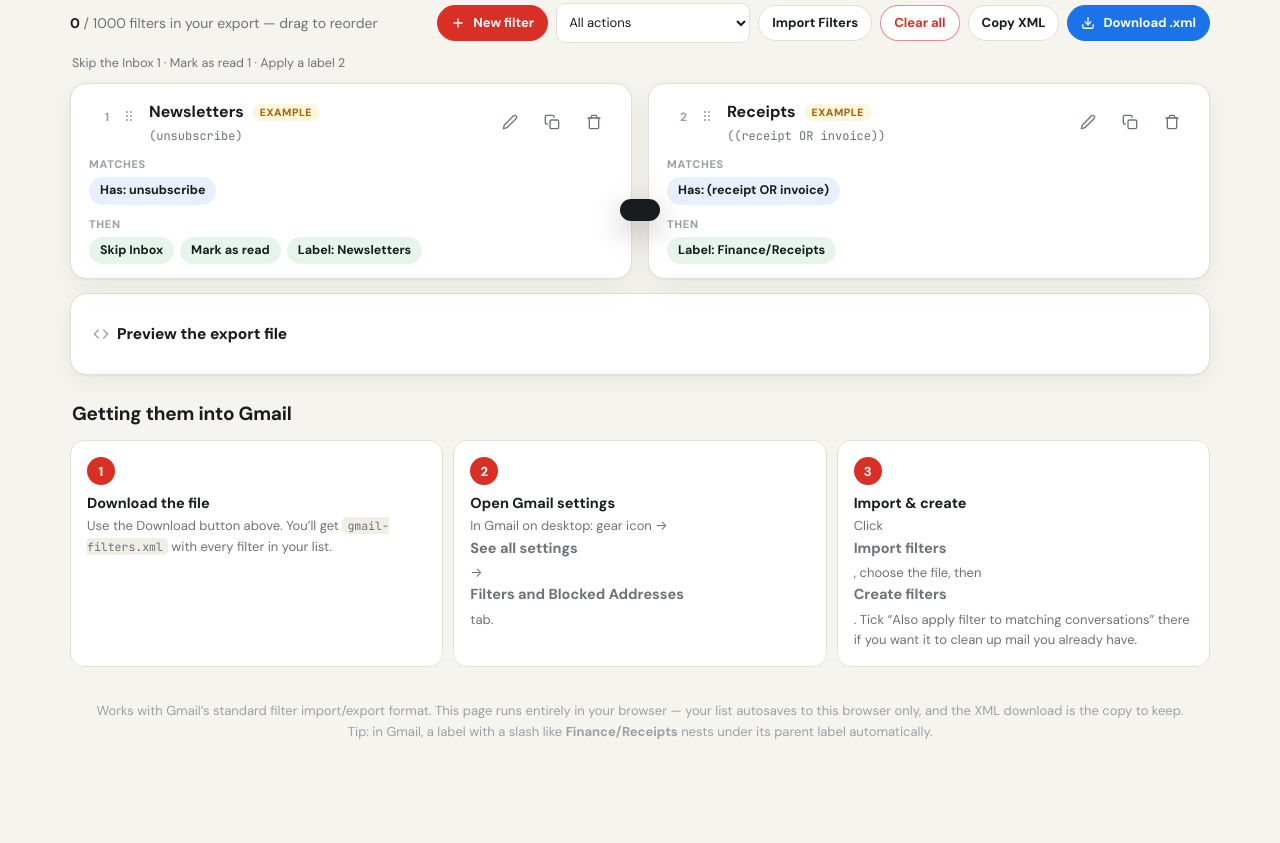
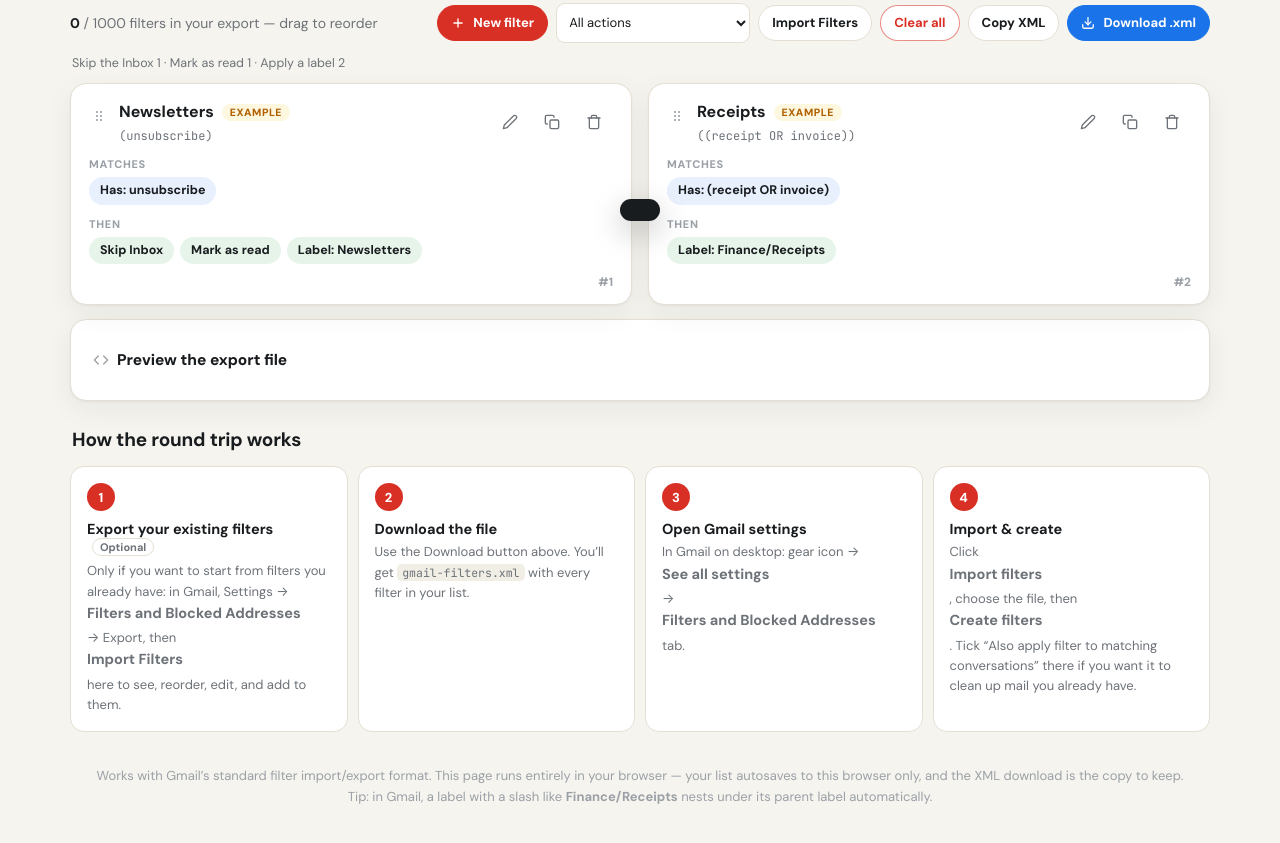
Before and after one commit to enonymous1/gmail-filter-builder, a plain HTML site: page index.html in a window 1280 px wide. Shown: the part 637-1480 px from the top of the page. Before the commit the page ends 1443 px from the top, so only its background shows below. Drawn offline with Linux system fonts and the light colour scheme.

Commit message:
Round-trip steps with optional export/import; order numbers to bottom-right

```diff
--- a/index.html
+++ b/index.html
@@ -144,7 +144,8 @@
   .filter-card.dragging{opacity:.45}
   .filter-card.drop-target{border-color:var(--red);box-shadow:0 0 0 2px var(--red-soft)}
   .fc-top{display:flex;gap:10px;align-items:flex-start}
-  .order-num{font-size:12px;font-weight:700;color:var(--faint);font-variant-numeric:tabular-nums;min-width:20px;text-align:right;flex:none;padding-top:7px}
+  .fc-foot{display:flex;justify-content:flex-end;margin-top:10px}
+  .order-num{font-size:12px;font-weight:700;color:var(--faint);font-variant-numeric:tabular-nums}
   .drag-handle{cursor:grab;color:var(--faint);padding:6px 2px;flex:none;border-radius:6px}
   .drag-handle:active{cursor:grabbing}
   .drag-handle svg{width:16px;height:16px;display:block}
@@ -175,7 +176,8 @@
   .panel p.note{font-size:13.5px;color:var(--muted);line-height:1.6}
   .panel textarea{width:100%;border:1px solid var(--line);background:var(--input);color:var(--ink);border-radius:11px;padding:11px 13px;font-family:"JetBrains Mono",ui-monospace,monospace;font-size:12px;min-height:110px;resize:vertical}
   .row-btns{display:flex;gap:8px;flex-wrap:wrap;margin-top:12px}
-  .steps{display:grid;grid-template-columns:repeat(3,1fr);gap:10px;margin-top:14px}
+  .steps{display:grid;grid-template-columns:repeat(4,1fr);gap:10px;margin-top:14px}
+  .step .opt{display:inline-block;font-size:11px;font-weight:700;color:var(--muted);border:1px solid var(--line);border-radius:999px;padding:1px 7px;margin-left:5px;vertical-align:2px}
   .step{background:var(--surface);border:1px solid var(--line);border-radius:14px;padding:16px}
   .step .n{width:28px;height:28px;border-radius:50%;background:var(--red);color:#fff;font-weight:800;font-size:13px;display:grid;place-items:center;margin-bottom:9px}
   @media (prefers-color-scheme: dark){.step .n{color:#1b1e21}}
@@ -371,11 +373,12 @@
     </div>
   </dialog>
 
-      <div class="section-head"><h2>Getting them into Gmail</h2></div>
+      <div class="section-head"><h2>How the round trip works</h2></div>
       <div class="steps">
-        <div class="step"><div class="n">1</div><b>Download the file</b><p>Use the Download button above. You’ll get <code>gmail-filters.xml</code> with every filter in your list.</p></div>
-        <div class="step"><div class="n">2</div><b>Open Gmail settings</b><p>In Gmail on desktop: gear icon → <b>See all settings</b> → <b>Filters and Blocked Addresses</b> tab.</p></div>
-        <div class="step"><div class="n">3</div><b>Import &amp; create</b><p>Click <b>Import filters</b>, choose the file, then <b>Create filters</b>. Tick “Also apply filter to matching conversations” there if you want it to clean up mail you already have.</p></div>
+        <div class="step"><div class="n">1</div><b>Export your existing filters <span class="opt">Optional</span></b><p>Only if you want to start from filters you already have: in Gmail, Settings → <b>Filters and Blocked Addresses</b> → Export, then <b>Import Filters</b> here to see, reorder, edit, and add to them.</p></div>
+        <div class="step"><div class="n">2</div><b>Download the file</b><p>Use the Download button above. You’ll get <code>gmail-filters.xml</code> with every filter in your list.</p></div>
+        <div class="step"><div class="n">3</div><b>Open Gmail settings</b><p>In Gmail on desktop: gear icon → <b>See all settings</b> → <b>Filters and Blocked Addresses</b> tab.</p></div>
+        <div class="step"><div class="n">4</div><b>Import &amp; create</b><p>Click <b>Import filters</b>, choose the file, then <b>Create filters</b>. Tick “Also apply filter to matching conversations” there if you want it to clean up mail you already have.</p></div>
       </div>
     </div>
   </div>
@@ -930,9 +933,7 @@
       var card = document.createElement("article");
       card.className = "filter-card"; card.draggable = true; card.dataset.id = f.id;
       var top = document.createElement("div"); top.className = "fc-top";
-      var order = filters.indexOf(f) + 1; // position in the full list = export order
-      top.innerHTML = '<span class="order-num" title="Position in your export">' + order + '</span>' +
-        '<span class="drag-handle" title="Drag to reorder">' + grip + '</span>' +
+      top.innerHTML = '<span class="drag-handle" title="Drag to reorder">' + grip + '</span>' +
         '<div class="fc-title"><h3></h3><div class="fc-search"></div></div>' +
         '<div class="fc-btns">' +
           '<button class="icon-btn" data-act="edit" title="Edit" aria-label="Edit filter">' + ICON_EDIT + '</button>' +
@@ -955,6 +956,13 @@
       ac.innerHTML = '<span class="clabel">Then</span>';
       actionChips(f).forEach(function(t){ var s = document.createElement("span"); s.className = "chip act"; s.textContent = t; ac.appendChild(s); });
       card.appendChild(ac);
+
+      // Position in the full list = export order, anchored bottom-right
+      // so the drag handle stays alone at the top left.
+      var order = filters.indexOf(f) + 1;
+      var foot = document.createElement("div"); foot.className = "fc-foot";
+      foot.innerHTML = '<span class="order-num" title="Position in your export">#' + order + '</span>';
+      card.appendChild(foot);
 
       top.querySelector('[data-act="edit"]').addEventListener("click", function (e) {
         openEditFilter(f, e.currentTarget);
```
Also changed, not shown: tests/gmail-xml.test.js (+6 -5 lines), 1 other file.
